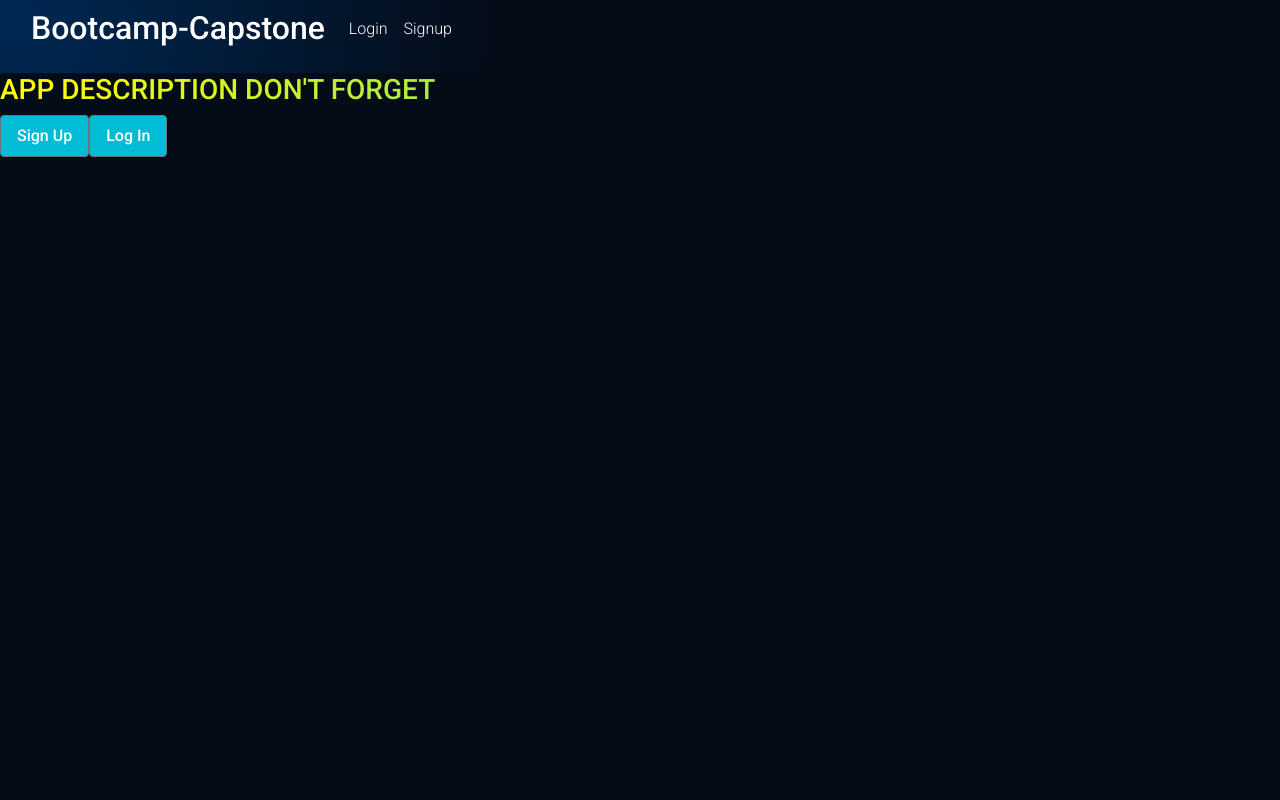
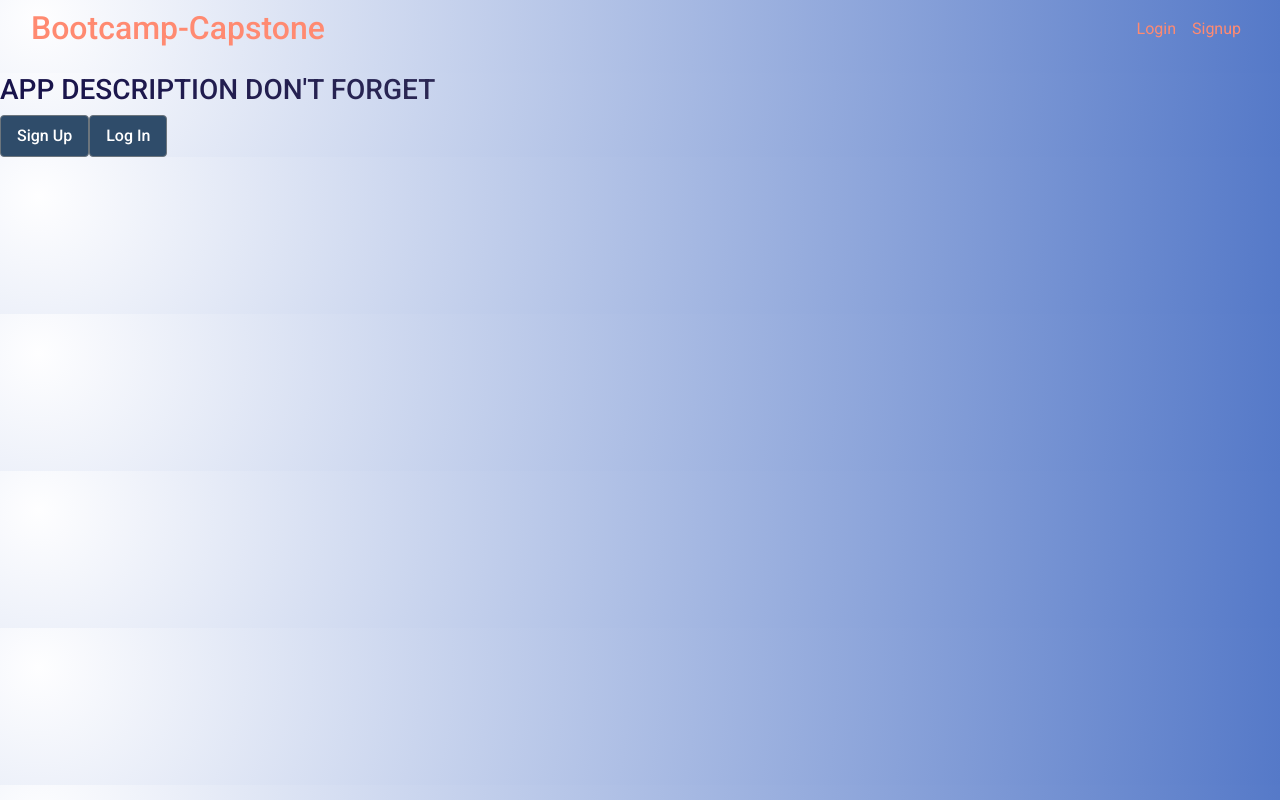
Before and after one commit to nigelarue/bootcamp_capstone, a React (Create React App) app in the folder client/: page / in a window 1280 px wide. Built offline with nearby package versions, Linux system fonts and the light colour scheme.

Commit message:
css updates

```diff
--- a/client/src/App.css
+++ b/client/src/App.css
@@ -7,7 +7,41 @@
 }
 
 body {
-  background: var(--color-bg);
+  /* ff 3.6+ */
+  background: -moz-radial-gradient(
+    circle at 3% 25%,
+    rgba(254, 254, 255, 1) 0%,
+    rgba(85, 121, 200, 1) 100%
+  );
+
+  /* safari 5.1+,chrome 10+ */
+  background: -webkit-radial-gradient(
+    circle at 3% 25%,
+    rgba(254, 254, 255, 1) 0%,
+    rgba(85, 121, 200, 1) 100%
+  );
+
+  /* opera 11.10+ */
+  background: -o-radial-gradient(
+    circle at 3% 25%,
+    rgba(254, 254, 255, 1) 0%,
+    rgba(85, 121, 200, 1) 100%
+  );
+
+  /* ie 10+ */
+  background: -ms-radial-gradient(
+    circle at 3% 25%,
+    rgba(254, 254, 255, 1) 0%,
+    rgba(85, 121, 200, 1) 100%
+  );
+
+  /* global 92%+ browsers support */
+  background: radial-gradient(
+    circle at 3% 25%,
+    rgba(254, 254, 255, 1) 0%,
+    rgba(85, 121, 200, 1) 100%
+  );
+
   margin: 0;
   font-family: var(--font-family-pg);
 }
@@ -21,36 +55,36 @@ a {
   /* ff 3.6+ */
   background: -moz-radial-gradient(
     circle at 3% 25%,
-    rgba(0, 40, 83, 1) 0%,
-    rgba(4, 12, 24, 1) 100%
+    rgba(254, 254, 255, 1) 0%,
+    rgba(85, 121, 200, 1) 100%
   );
 
   /* safari 5.1+,chrome 10+ */
   background: -webkit-radial-gradient(
     circle at 3% 25%,
-    rgba(0, 40, 83, 1) 0%,
-    rgba(4, 12, 24, 1) 100%
+    rgba(254, 254, 255, 1) 0%,
+    rgba(85, 121, 200, 1) 100%
   );
 
   /* opera 11.10+ */
   background: -o-radial-gradient(
     circle at 3% 25%,
-    rgba(0, 40, 83, 1) 0%,
-    rgba(4, 12, 24, 1) 100%
+    rgba(254, 254, 255, 1) 0%,
+    rgba(85, 121, 200, 1) 100%
   );
 
   /* ie 10+ */
   background: -ms-radial-gradient(
     circle at 3% 25%,
-    rgba(0, 40, 83, 1) 0%,
-    rgba(4, 12, 24, 1) 100%
+    rgba(254, 254, 255, 1) 0%,
+    rgba(85, 121, 200, 1) 100%
   );
 
   /* global 92%+ browsers support */
   background: radial-gradient(
     circle at 3% 25%,
-    rgba(0, 40, 83, 1) 0%,
-    rgba(4, 12, 24, 1) 100%
+    rgba(254, 254, 255, 1) 0%,
+    rgba(85, 121, 200, 1) 100%
   );
 }
 
--- a/client/src/components/Landing/Landing.css
+++ b/client/src/components/Landing/Landing.css
@@ -11,9 +11,17 @@
 .style__landing-btn {
     padding: 0.5rem 1rem;
     color: #fff;
-    background: #00BCD4;
+    background: #2f4c6a;
     font-family: var(--font-family-pg);
     font-weight: 500;
 
     cursor: pointer;
 }
+
+.style__landing-hdr,
+.style__landing-btn {
+
+    justify-content: center;
+    align-items: center;
+
+}
--- a/client/src/components/Navbar/Navbar.css
+++ b/client/src/components/Navbar/Navbar.css
@@ -1,15 +1,14 @@
  .style__navbar {
-    display: flex;
+
     justify-content: space-between;
     align-items: center;
 
-    /* padding: 2rem 6rem; */
 }
 
 .style__navbar-brand,
 .style__navbar-links,
 Link {
-    color: #fff;
+    color: #ff8a71;
     line-height: 25px;
 
     /* margin: 0 1rem; */
@@ -18,7 +17,8 @@ Link {
 
 .style__navbar-links {
     font-family: var(--font-family-pg);
-    font-weight: 300;
+    color: #ff8a71;
+    font-weight: 400;
 }
 
 .style__navbar-brand {
--- a/client/src/index.css
+++ b/client/src/index.css
@@ -6,8 +6,8 @@
   --font-family-hdr: 'Roboto Condensed', sans-serif;
   --font-family-pg: 'Roboto', sans-serif;
 
-  --gradient-text: linear-gradient(89.97deg, #FFFF00 1.84%, #00BCD4);
-  --gradient-bar: linear-gradient(103.22deg, #FFFF00 1.84%, #00BCD4);
+  --gradient-text: linear-gradient(89.97deg, #18134b 1.84%, #525165);
+  --gradient-bar: linear-gradient(103.22deg, #18134b 1.84%, #2c3a68);
 
   --color-bg: #040c18;
   --color-footer: #031b34;
```
